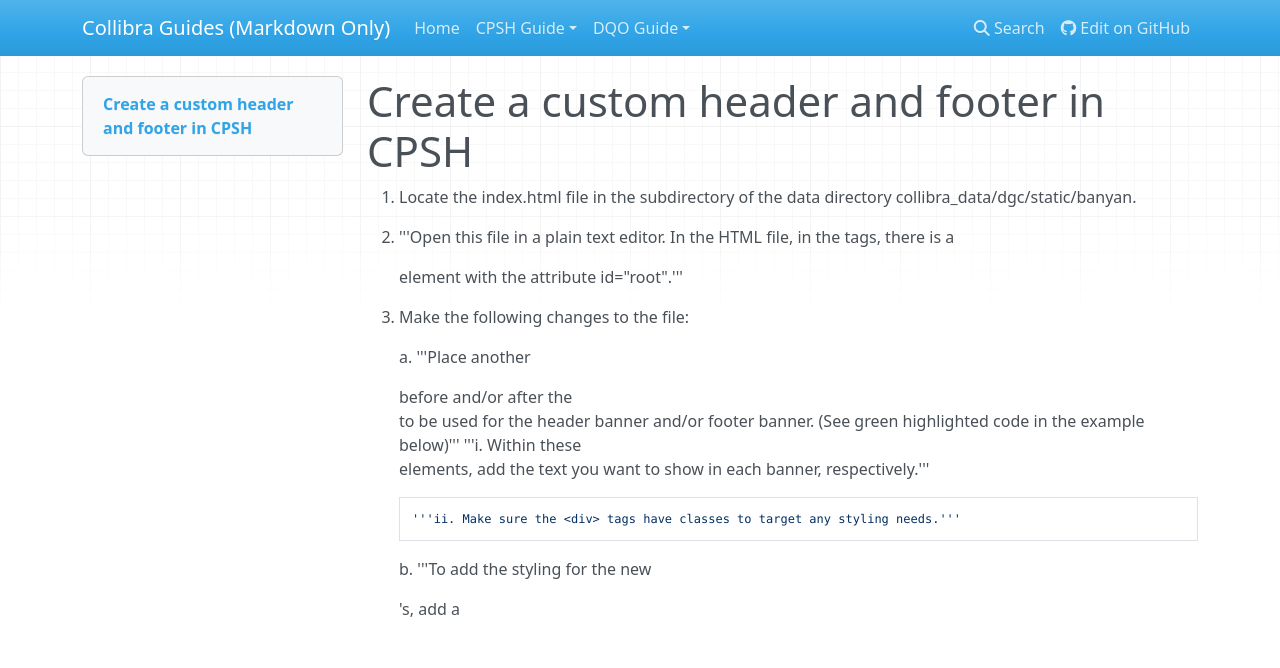
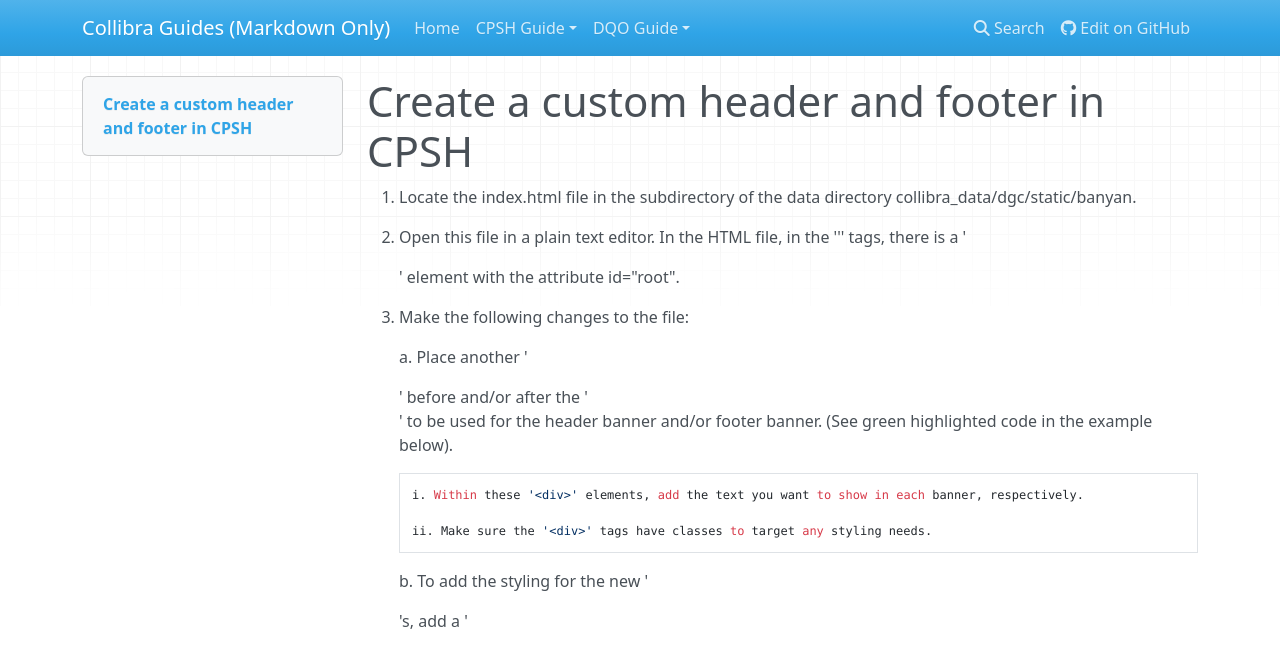
Before and after one commit to tejten/collibra-cpsh-dq-custom-banner, an MkDocs documentation site: the page built from docs/cpsh/01-cpsh.md, in a window 1280 px wide. Shown: the top 668 px of the page. Built offline with MkDocs 1.6.1, drawn with Linux system fonts in a browser that asks for light colours; nearby versions of some CDN libraries.

Commit message:
update 01-cpsh.md

```diff
--- a/docs/cpsh/01-cpsh.md
+++ b/docs/cpsh/01-cpsh.md
@@ -2,16 +2,17 @@
 
 1. Locate the index.html file in the subdirectory of the data directory collibra_data/dgc/static/banyan.
 
-2. '''Open this file in a plain text editor. In the HTML file, in the <body> tags, there is a <div> element with the attribute id="root".'''
+2. Open this file in a plain text editor. In the HTML file, in the '<body>'' tags, there is a '<div>' element with the attribute id="root".
 
 3. Make the following changes to the file:
 
-	a. '''Place another <div> before and/or after the <div id="root"> to be used for the header banner and/or footer banner. (See green highlighted code in the example below)'''
-		'''i. Within these <div> elements, add the text you want to show in each banner, respectively.'''
+	a. Place another '<div>' before and/or after the '<div id="root">' to be used for the header banner and/or footer banner. (See green highlighted code in the example below).
 
-		'''ii. Make sure the <div> tags have classes to target any styling needs.'''
+		i. Within these '<div>' elements, add the text you want to show in each banner, respectively.
 
-	b. '''To add the styling for the new <div>'s, add a <style> block immediately after the <body> tag. (See yellow highlighted code in the example below)'''
+		ii. Make sure the '<div>' tags have classes to target any styling needs.
+
+	b. To add the styling for the new '<div>'s, add a '<style>' block immediately after the '<body>' tag. (See yellow highlighted code in the example below).
 
 4. Save the file.
 
@@ -19,7 +20,7 @@
 
 Example:
 
-'''The HTML snippet below shows simple banners that use this approach. It demonstrates the HTML code to add custom banners (highlighted in yellow and green) and how the banners appear in the Collibra UI. NOTE: The <html>, <head> and <body> tags have been simplified for demonstration purposes. The 'index.html' page you see may look different.'''
+The HTML snippet below shows simple banners that use this approach. It demonstrates the HTML code to add custom banners (highlighted in yellow and green) and how the banners appear in the Collibra UI. NOTE: The '<html>', '<head>' and '<body>' tags have been simplified for demonstration purposes. The 'index.html' page you see may look different.
 
 HTML snippet:
 
@@ -32,6 +33,6 @@ Result in Collibra UI:
 
 Important:
 
-- '''Any modifications made to the CPSH 'index.html' file and/or location will be overwritten during the next software update, so be sure to save your modifications elsewhere before an upgrade.'''
+- Any modifications made to the CPSH 'index.html' file and/or location will be overwritten during the next software update, so be sure to save your modifications elsewhere before an upgrade.
 
 - Any impact of custom banners on 508 compliance or accessibility are the responsibility of the customer.
```
